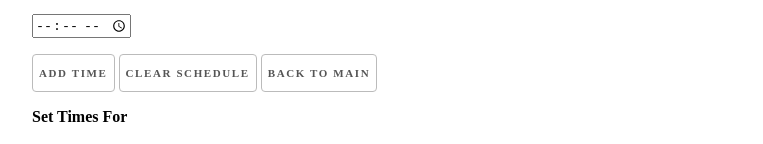
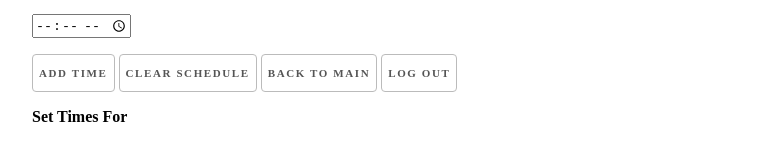
Before and after one commit to Jo7ephJames/HerokuTestApp, a website: page Admin/index.html in a window 1280 px wide. Shown: the part 216-360 px from the top of the page, without its empty margins (48-811 px from the left). Drawn offline with Linux system fonts and the light colour scheme.

Commit message:
Update index.html

```diff
--- a/Admin/index.html
+++ b/Admin/index.html
@@ -23,6 +23,7 @@
 			<ul id='timeLabels'></ul>
 			<button id='addTime'> Add Time </button> <button>Clear Schedule</button>
 			<button onClick= 'loadMain()'>Back to Main</button>
+			<button onClick = 'logout()'> Log Out </button>
 		</div>
 		<ul class='dateRead'>
 			<label> Set Times For </label>
```
